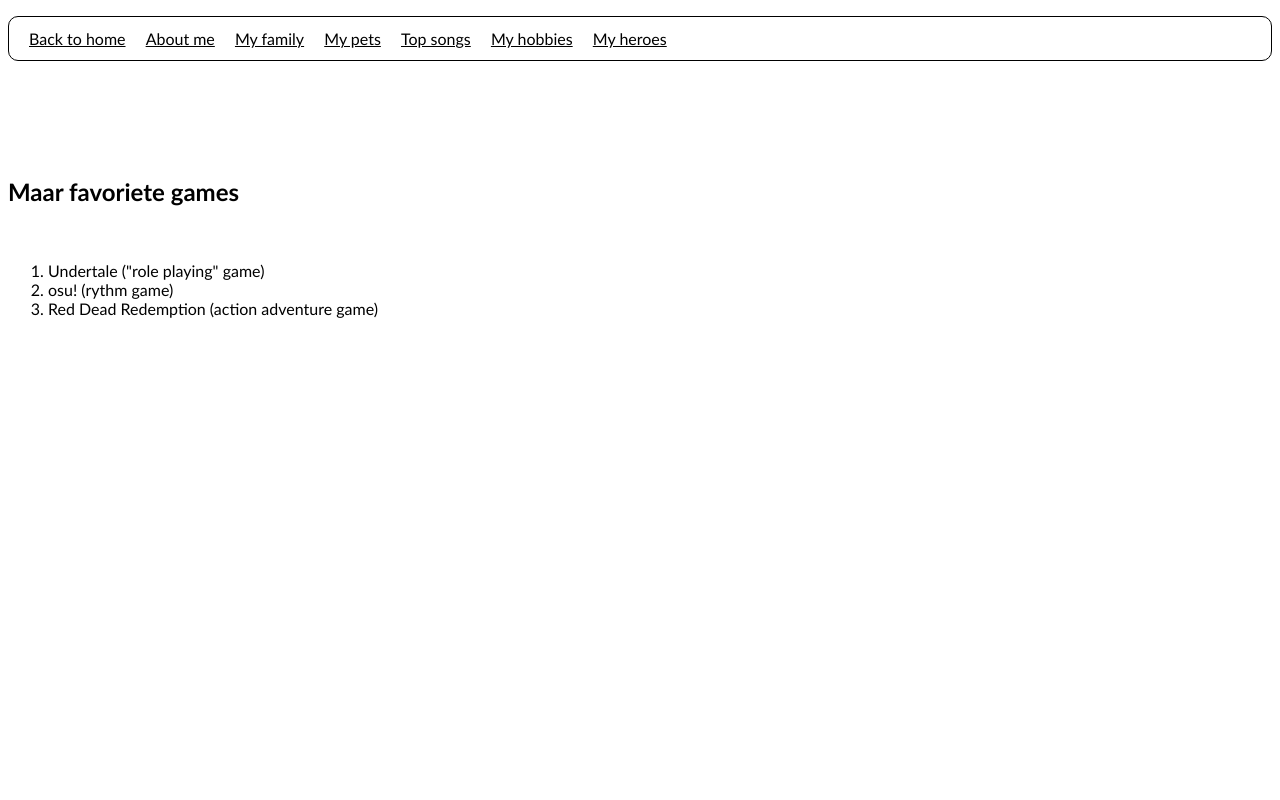
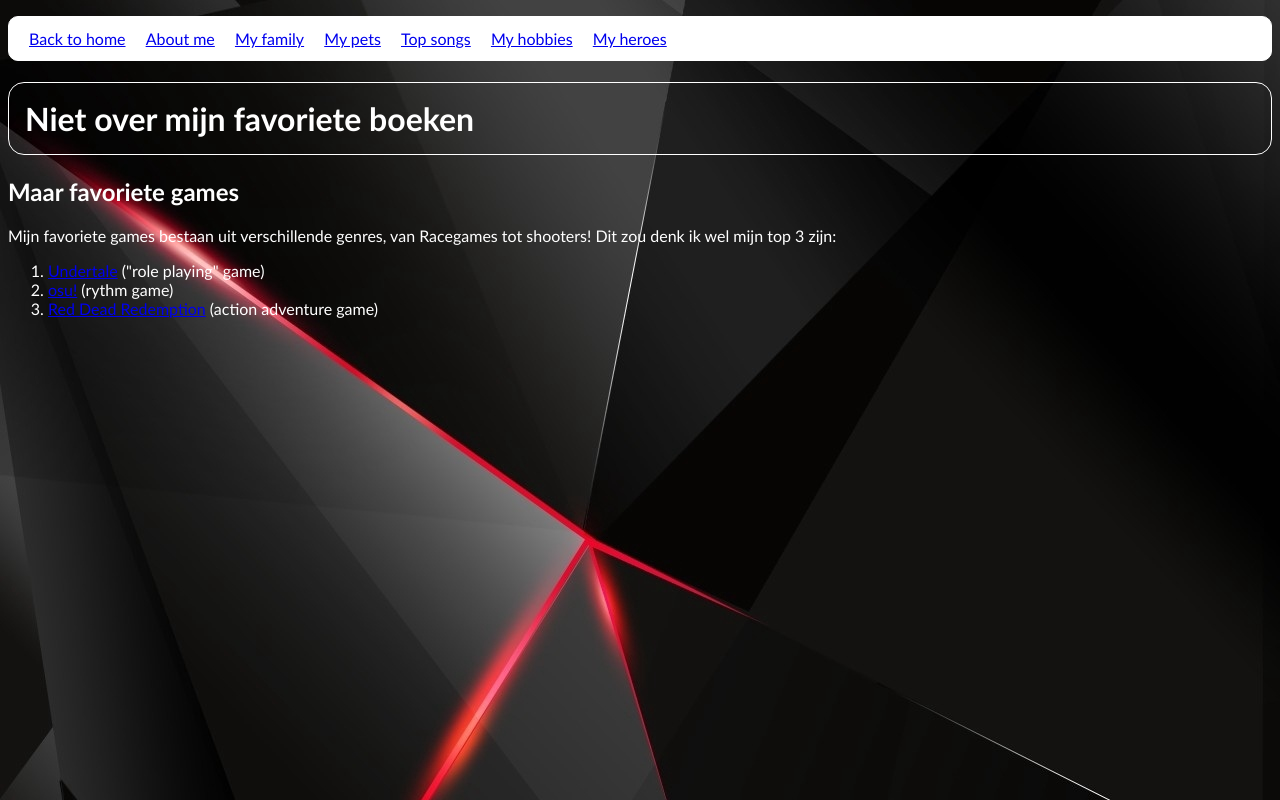
Before and after one commit to HenkSteen6001/HenkSteen6001.github.io, a plain HTML site: page Books.html in a window 1280 px wide. Drawn offline with Linux system fonts and the light colour scheme.

Commit message:
Add files via upload

```diff
--- a/Books.html
+++ b/Books.html
@@ -8,7 +8,7 @@
 	<body>
 		<ul>
 				<li><a href="index.html">Back to home</a></li>
-				<li><a href="about-me">About me</a></li>
+				<li><a href="about-me.html">About me</a></li>
 				<li><a href="family.html">My family</a></li>
 				<li><a href="pets.html">My pets</a></li>
 				<li><a href="songs.html">Top songs</a></li>
@@ -20,9 +20,9 @@
 		<p>Mijn favoriete games bestaan uit verschillende genres, van Racegames tot shooters!
 			Dit zou denk ik wel mijn top 3 zijn:</p>
 		<ol>
-			<li>Undertale ("role playing" game)</li>
-			<li>osu! (rythm game)</li>
-			<li>Red Dead Redemption (action adventure game)</li>
+			<li><a href="https://nl.wikipedia.org/wiki/Undertale">Undertale</a> ("role playing" game)</li>
+			<li><a href="https://en.wikipedia.org/wiki/Osu!">osu!</a> (rythm game)</li>
+			<li><a href="https://en.wikipedia.org/wiki/Red_Dead_Redemption_2">Red Dead Redemption</a> (action adventure game)</li>
 		</ol>
 	</body>
 </html>
--- a/simple.css
+++ b/simple.css
@@ -1,5 +1,7 @@
 body {
 	font-family: Calibri;
+	background-image: url("bg6.jpg");
+	color: white;
 }
 ul {
 	border-style: solid;
@@ -8,7 +10,6 @@ ul {
 ul {
 	padding: 12px;
 	background-color: white;
-	color: black;
 	border-radius: 10px;
 }
 ul li {
@@ -18,7 +19,6 @@ ul li {
 	margin-left: 0.5em;
 }
 ul li a {
-	color: black;
 }
 h1 {
 	border-style: solid;
```
